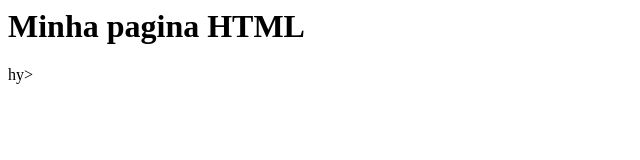
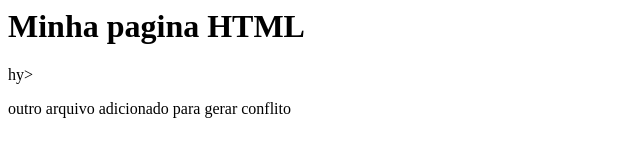
Before and after one commit to ElleryAlmeida/gama-no-github, a plain HTML site: page index.html in a window 1280 px wide. Shown: the whole page, without its empty margins (0-640 px from the left). Drawn offline with Linux system fonts and the light colour scheme.

Commit message:
outro commit, desta vez em master

```diff
--- a/index.html
+++ b/index.html
@@ -1,5 +1,6 @@
 <html>
     <body>
         <h1> Minha pagina HTML</h1>hy>
+        <p> outro arquivo adicionado para gerar conflito</p>
     </body>
 </html>
```
